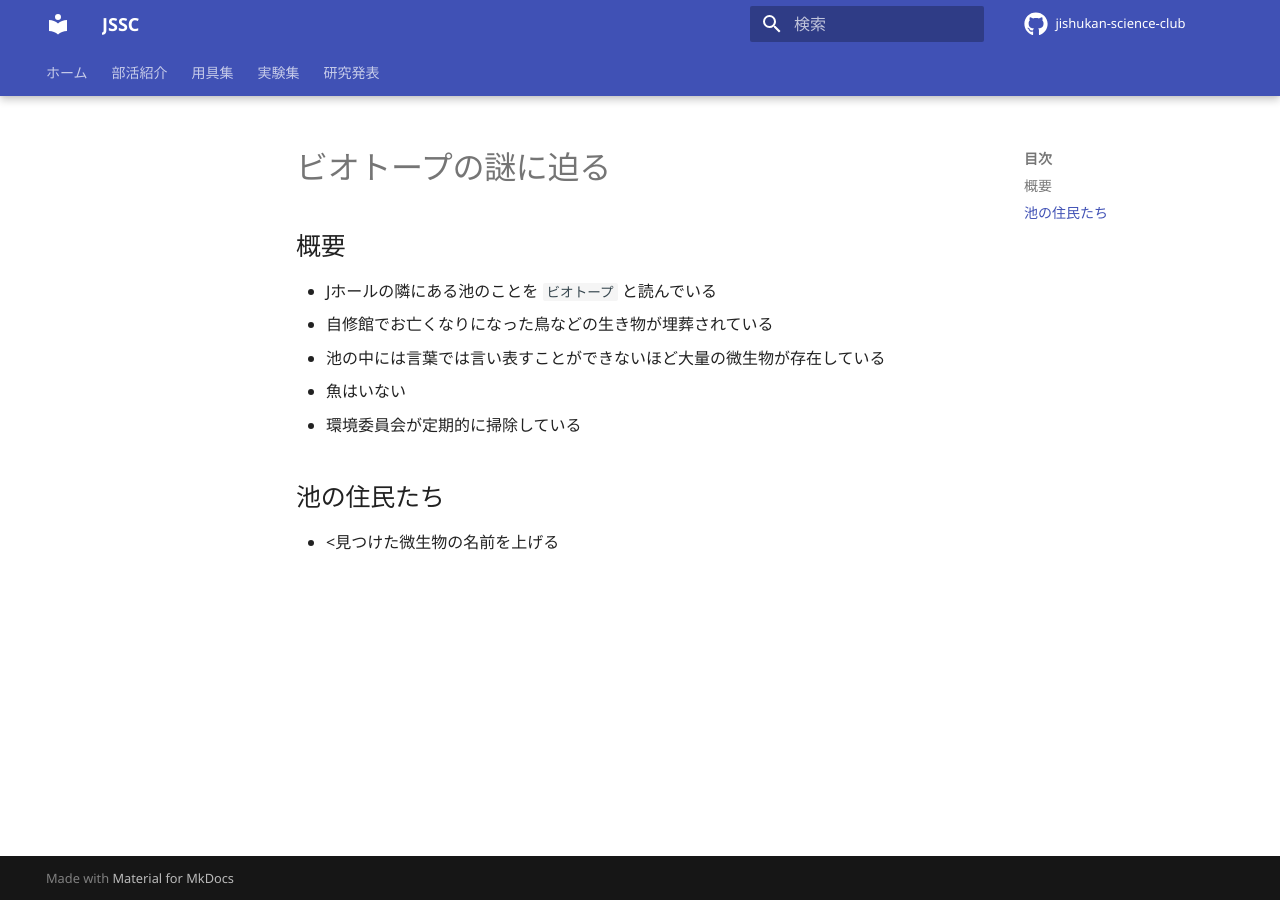
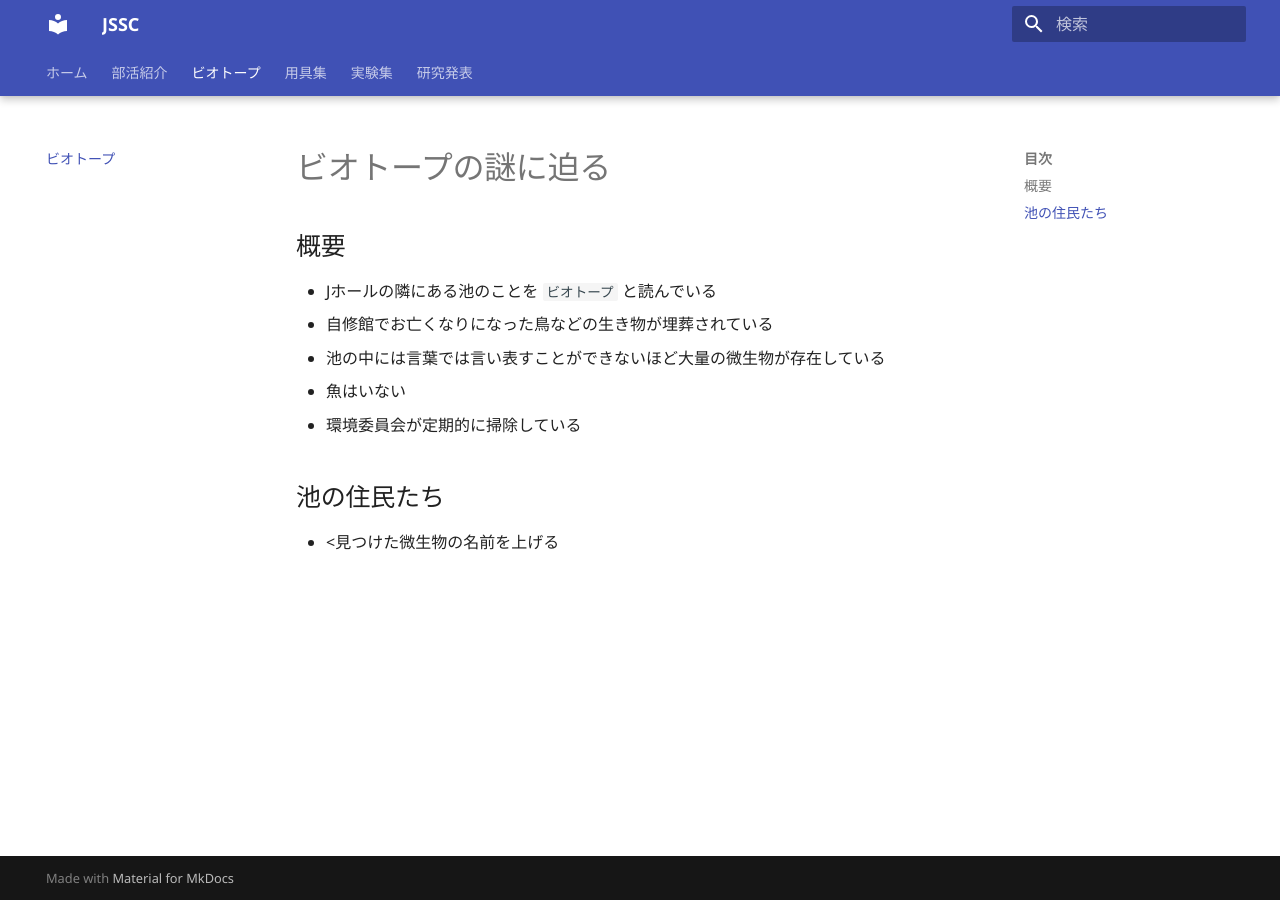
Before and after one commit to jishukan-science-club/index, an MkDocs documentation site: the page built from docs/lab/bio.md, in a window 1280 px wide. Built offline with MkDocs 1.6.1 and Material for MkDocs 9.7.7, drawn with Linux system fonts in a browser that asks for light colours; comment, search, counter and statistics services are not loaded; some of the changed lines change nothing that is shown.

Commit message:
[Add]: nav to bio.md

```diff
--- a/mkdocs.yml
+++ b/mkdocs.yml
@@ -2,8 +2,8 @@ site_name: JSSC
 site_description: 科学部
 site_author: Sakai
 site_url: https://jishukan-science-club.github.io
-repo_name: jishukan-science-club
-repo_url: https://github.com/jishukan-science-club/jishukan-science-club.github.io
+# repo_name: jishukan-science-club
+# repo_url: https://github.com/jishukan-science-club/jishukan-science-club.github.io
 # google_analytics: 自修館中等教育学校
 
 theme:
@@ -44,6 +44,7 @@ markdown_extensions:
 nav:
     - ホーム: index.md
     - 部活紹介: club.md
+    - ビオトープ: lab/bio.md
     - 用具集:
         - 器具集: equip.md
         - 薬品集: chemi.md
```
